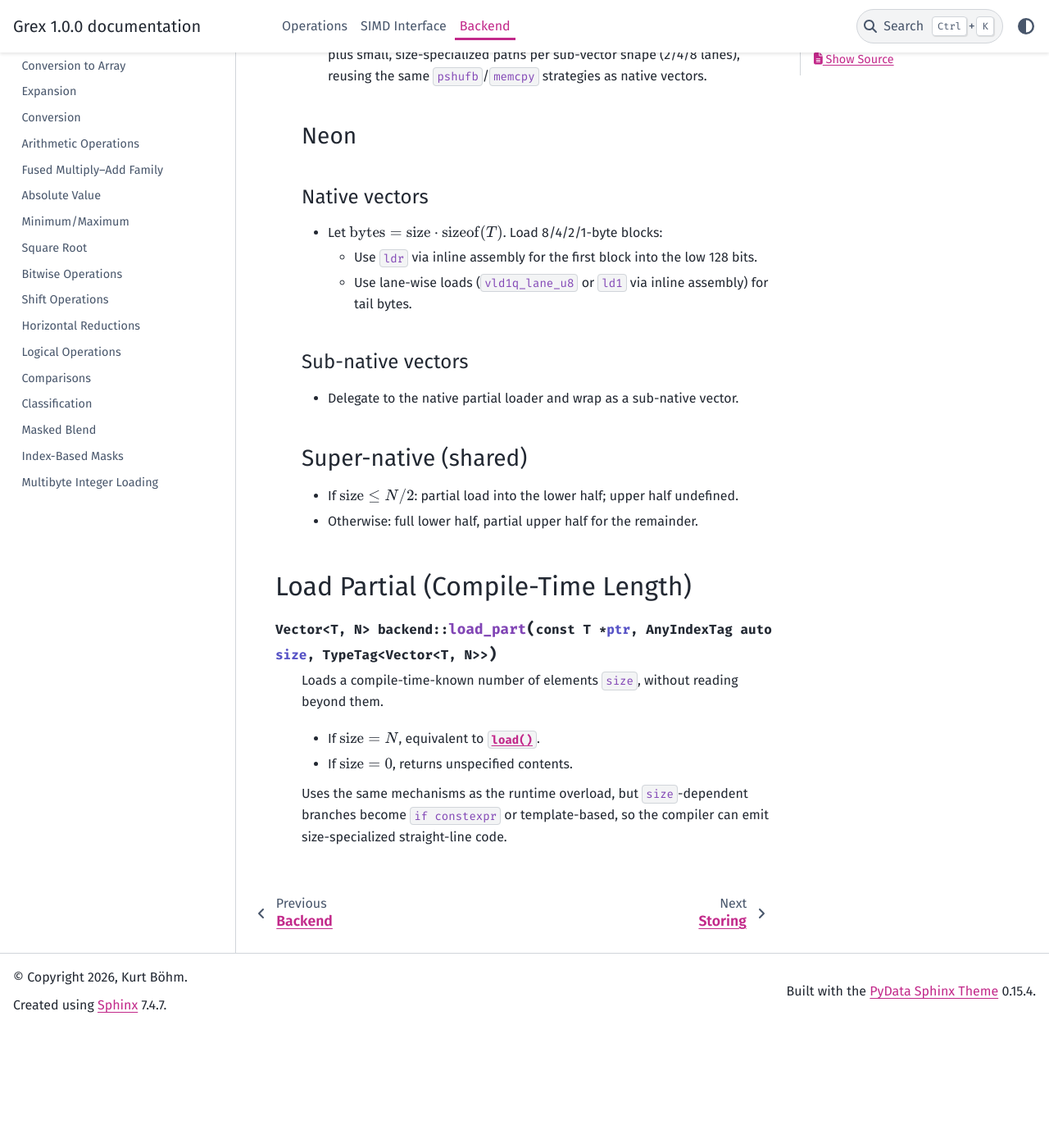
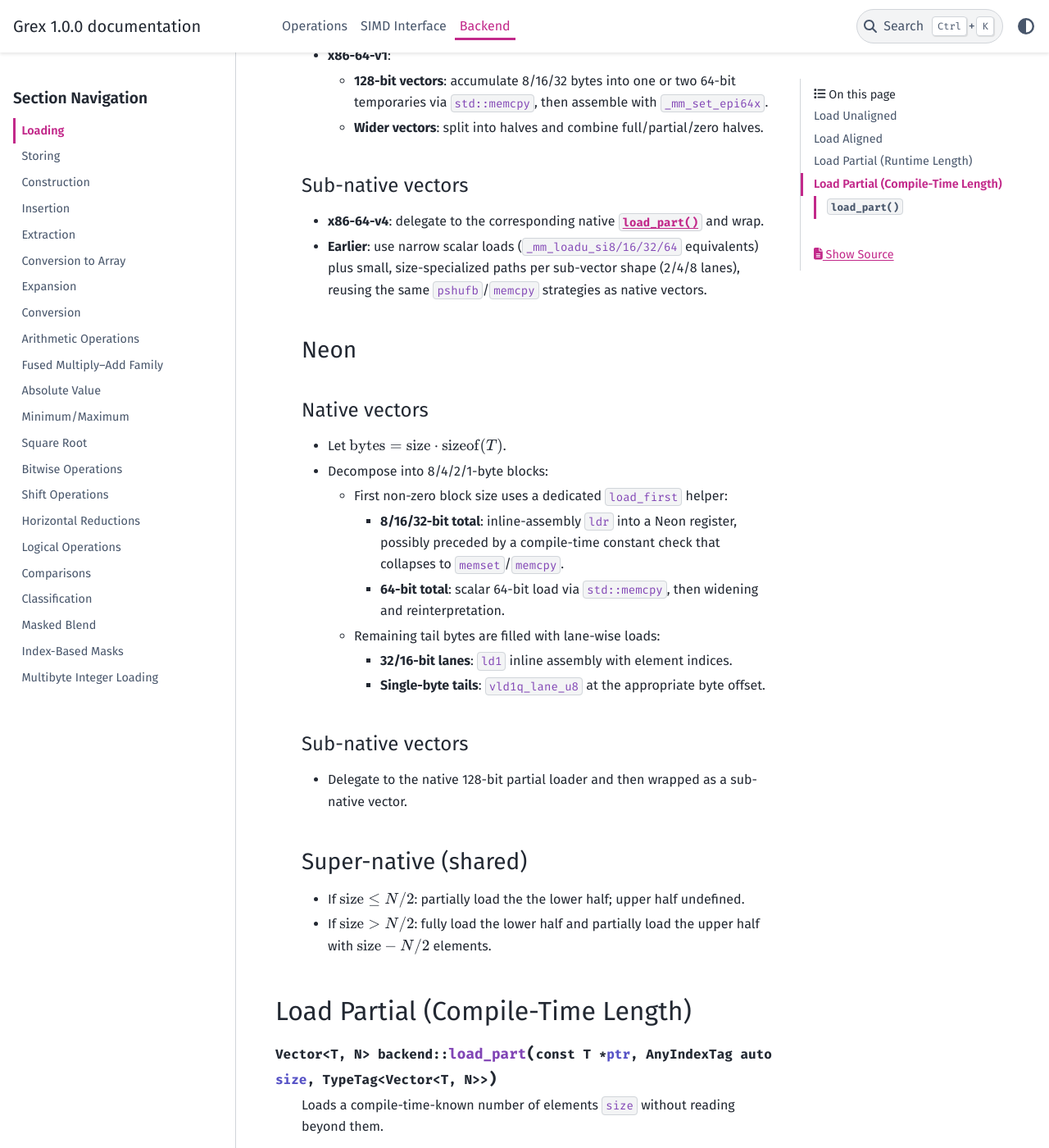
Before and after one commit to KurtBoehm/grex, a Sphinx documentation site: the page built from docs/operations/load.rst, in a window 1280 px wide and 1400 px high, scrolled down 2474 px. Shown: the whole window at 82% size. Built offline with Sphinx 7.4.7 and the PyData theme 0.15.4, drawn with Linux system fonts in a browser that asks for light colours; before the commit the page ends 3730 px from its top, so only the background shows below that; some of the changed text lies outside the part shown.

Commit message:
Update and improve the loading documentation

```diff
--- a/docs/operations/load.rst
+++ b/docs/operations/load.rst
@@ -29,12 +29,12 @@
    ====
 
    - **Native**: ``vld1q`` intrinsics.
-   - **Sub-native**: implemented via :cpp:func:`~backend::load_part` on the corresponding sub-native vector type.
+   - **Sub-native**: implemented via :cpp:func:`~backend::load_part` on the backing native vector, then reinterpret.
 
    Super-native (shared)
    =====================
 
-   - Assembled from loads of lower and upper halves.
+   - Split into halves and load independently.
 
 .. _operations-load-aligned:
 
@@ -44,10 +44,23 @@
 
 .. cpp:function:: Vector<T, N> backend::load_aligned(const T* ptr, TypeTag<Vector<T, N>>)
 
-   Loads :math:`N` contiguous elements from an address assumed to be aligned for a full SIMD vector of ``T``.
+   Loads :math:`N` contiguous elements from an address assumed to be suitably aligned for a full SIMD vector of ``T``.
+   Semantics match :cpp:func:`~backend::load`.
 
-   Behaviour matches :cpp:func:`~backend::load`, but may use alignment-sensitive intrinsics on x86-64.
-   On Neon, aligned and unaligned loads are identical.
+   x86-64
+   ======
+
+   - Uses aligned ``load`` intrinsics where available; otherwise identical to unaligned loads.
+
+   Neon
+   ====
+
+   - Same code path as :cpp:func:`~backend::load` (Neon loads are alignment-agnostic).
+
+   Super-native (shared)
+   =====================
+
+   - As for unaligned loads, but using :cpp:func:`~backend::load_aligned` on each half.
 
 .. _operations-load-part-runtime:
 
@@ -60,7 +73,7 @@
    Loads up to ``size`` elements from ``ptr`` into a vector, without reading beyond them.
 
    - If :math:`\text{size} \ge N`, equivalent to :cpp:func:`~backend::load`.
-   - If :math:`\text{size} = 0`, returns unspecified contents.
+   - If :math:`\text{size} = 0`, all lanes are left unspecified.
 
    Lanes beyond ``size`` (if any) are unspecified.
 
@@ -74,13 +87,13 @@
    - **x86-64-v3**:
 
      - **32/64-bit elements (any register width)**: ``maskload`` intrinsics with a mask from :cpp:func:`~backend::cutoff_mask`.
-     - **128-bit vectors, 8/16-bit elements**: use overlapping scalar-sized loads (8/4/2 bytes), pack into a 128-bit register, then shuffle with ``pshufb`` using precomputed tables.
-     - **256-bit vectors, 8/16-bit elements**: two 128-bit partial loads and :cpp:func:`~backend::merge`.
-     - **512-bit vectors (no AVX-512BW load)**: recursively split into halves: full/partial lower half plus partial/zero upper half.
+     - **8/16-bit elements**: overlapping scalar-sized loads (8/4/2 bytes), pack into a 128-bit register, then shuffle with ``pshufb`` using precomputed tables to assemble the prefix into the low bytes and zero-fill the rest.
+     - **512-bit vectors**: split into halves, partially load the active half.
 
    - **x86-64-v2**:
 
      - **128-bit vectors, 32/16/8-bit elements**: overlapping 64/32/16-bit loads into a 128-bit integer register and ``pshufb`` with precomputed shuffle masks.
+     - **128-bit vectors, 64-bit elements**: switch statement over the size.
      - **Wider vectors**: built from 128-bit partial loads via splitting/merging as above.
 
    - **x86-64-v1**:
@@ -91,7 +104,7 @@
    Sub-native vectors
    ------------------
 
-   - **x86-64-v4**: delegate to the corresponding native vector :cpp:func:`~backend::load_part`.
+   - **x86-64-v4**: delegate to the corresponding native :cpp:func:`~backend::load_part` and wrap.
    - **Earlier**: use narrow scalar loads (``_mm_loadu_si8/16/32/64`` equivalents) plus small, size-specialized paths per sub-vector shape (2/4/8 lanes), reusing the same ``pshufb``/``memcpy`` strategies as native vectors.
 
    Neon
@@ -101,21 +114,28 @@
    --------------
 
    - Let :math:`\text{bytes} = \text{size} \cdot \text{sizeof}(T)`.
-     Load 8/4/2/1-byte blocks:
+   - Decompose into 8/4/2/1-byte blocks:
 
-     - Use ``ldr`` via inline assembly for the first block into the low 128 bits.
-     - Use lane-wise loads (``vld1q_lane_u8`` or ``ld1`` via inline assembly) for tail bytes.
+     - First non-zero block size uses a dedicated ``load_first`` helper:
+
+       - **8/16/32-bit total**: inline-assembly ``ldr`` into a Neon register, possibly preceded by a compile-time constant check that collapses to ``memset``/``memcpy``.
+       - **64-bit total**: scalar 64-bit load via ``std::memcpy``, then widening and reinterpretation.
+
+     - Remaining tail bytes are filled with lane-wise loads:
+
+       - **32/16-bit lanes**: ``ld1`` inline assembly with element indices.
+       - **Single-byte tails**: ``vld1q_lane_u8`` at the appropriate byte offset.
 
    Sub-native vectors
    ------------------
 
-   - Delegate to the native partial loader and wrap as a sub-native vector.
+   - Delegate to the native 128-bit partial loader and then wrapped as a sub-native vector.
 
    Super-native (shared)
    =====================
 
-   - If :math:`\text{size} \le N / 2`: partial load into the lower half; upper half undefined.
-   - Otherwise: full lower half, partial upper half for the remainder.
+   - If :math:`\text{size} \le N / 2`: partially load the the lower half; upper half undefined.
+   - If :math:`\text{size} > N / 2`: fully load the lower half and partially load the upper half with :math:`\text{size} - N / 2` elements.
 
 .. _operations-load-part-ct:
 
@@ -125,9 +145,16 @@
 
 .. cpp:function:: Vector<T, N> backend::load_part(const T* ptr, AnyIndexTag auto size, TypeTag<Vector<T, N>>)
 
-   Loads a compile-time-known number of elements ``size``, without reading beyond them.
+   Loads a compile-time-known number of elements ``size`` without reading beyond them.
 
    - If :math:`\text{size} = N`, equivalent to :cpp:func:`~backend::load`.
-   - If :math:`\text{size} = 0`, returns unspecified contents.
+   - If :math:`\text{size} = 0`, all lanes are left unspecified.
 
-   Uses the same mechanisms as the runtime overload, but ``size``-dependent branches become ``if constexpr`` or template-based, so the compiler can emit size-specialized straight-line code.
+   Backend behaviour matches the run-time :cpp:func:`~backend::load_part` overload, but:
+
+   - Branches on ``size`` become ``if constexpr`` or template dispatch.
+   - On x86-64, this lets the compiler select a single specialized shuffle/mask path.
+   - On Neon, the chosen ``load_first`` + lane-insert pattern is fully constant-folded.
+
+   Super-native vectors use the same half-splitting strategy as the run-time overload, with
+   ``size`` tested at compile time.
```
Also changed, not shown: other parts of docs/operations/load.rst (+1 -1 lines).
